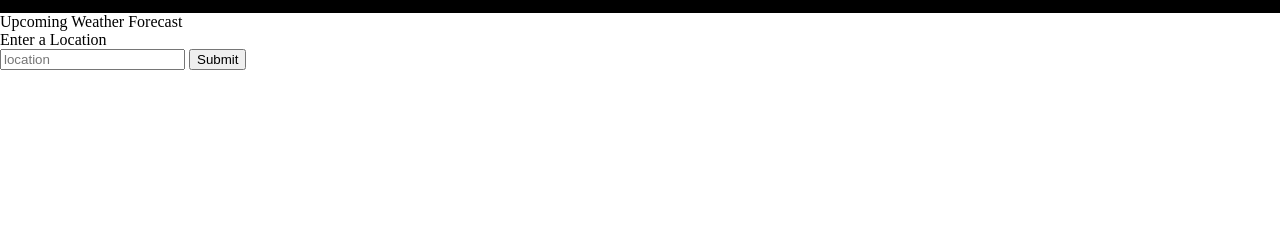
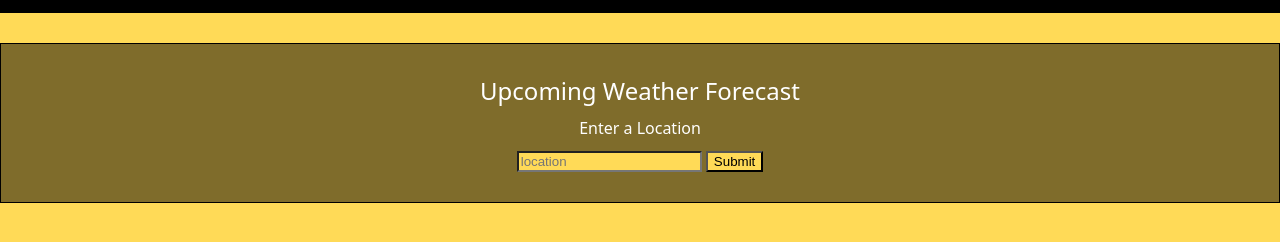
Before and after one commit to JJHH17/clearSky, a website built with webpack: page src/index.html in a window 1280 px wide. Shown: the part 62-304 px from the top of the page. Built offline with nearby package versions, Linux system fonts and the light colour scheme.

Commit message:
Add page colouring and basic styling, complete landing form design

```diff
--- a/src/styles.css
+++ b/src/styles.css
@@ -1,5 +1,6 @@
 * {
     margin: 0px;
+    background-color: #ffda57;
 }
 
 #header {
@@ -10,3 +11,30 @@
     padding-bottom: 1rem;
     font-family: system-ui, -apple-system, BlinkMacSystemFont, 'Segoe UI', Roboto, Oxygen, Ubuntu, Cantarell, 'Open Sans', 'Helvetica Neue', sans-serif;
 }
+
+#headerText {
+    background-color: black;
+}
+
+#landingForm {
+    text-align: center;
+    padding: 30px;
+    margin-top: 30px;
+    border: 1px solid black;
+    background-color: rgba(0, 0, 0, 0.5);
+    font-family: system-ui, -apple-system, BlinkMacSystemFont, 'Segoe UI', Roboto, Oxygen, Ubuntu, Cantarell, 'Open Sans', 'Helvetica Neue', sans-serif;
+}
+
+#landingText, #landingText2{
+    background-color: rgba(0, 0, 0, 0.0);
+    color: white;
+}
+
+#landingText {
+    font-size: x-large;
+    margin-bottom: 10px;
+}
+
+#landingText2 {
+    margin-bottom: 10px;
+}
```
